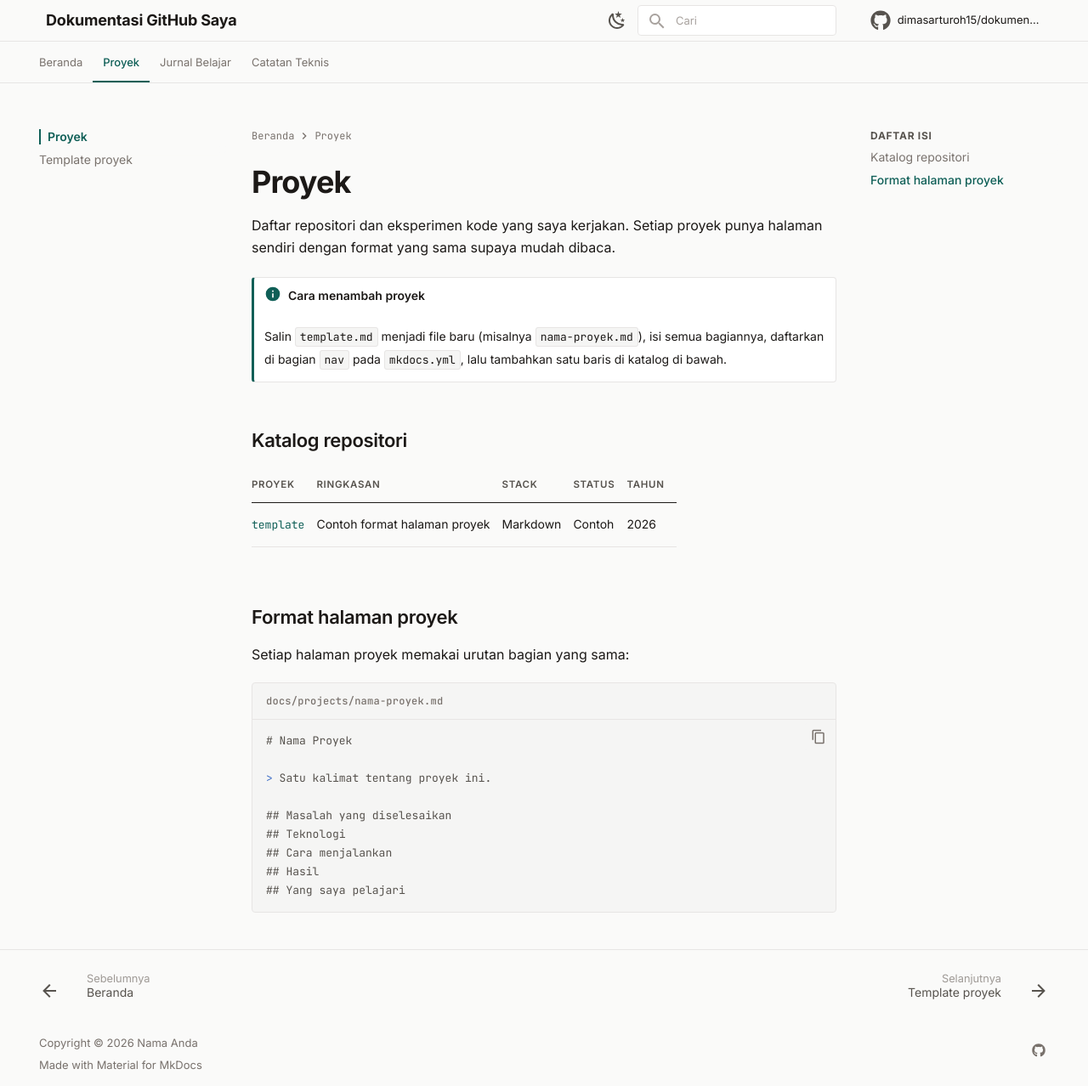
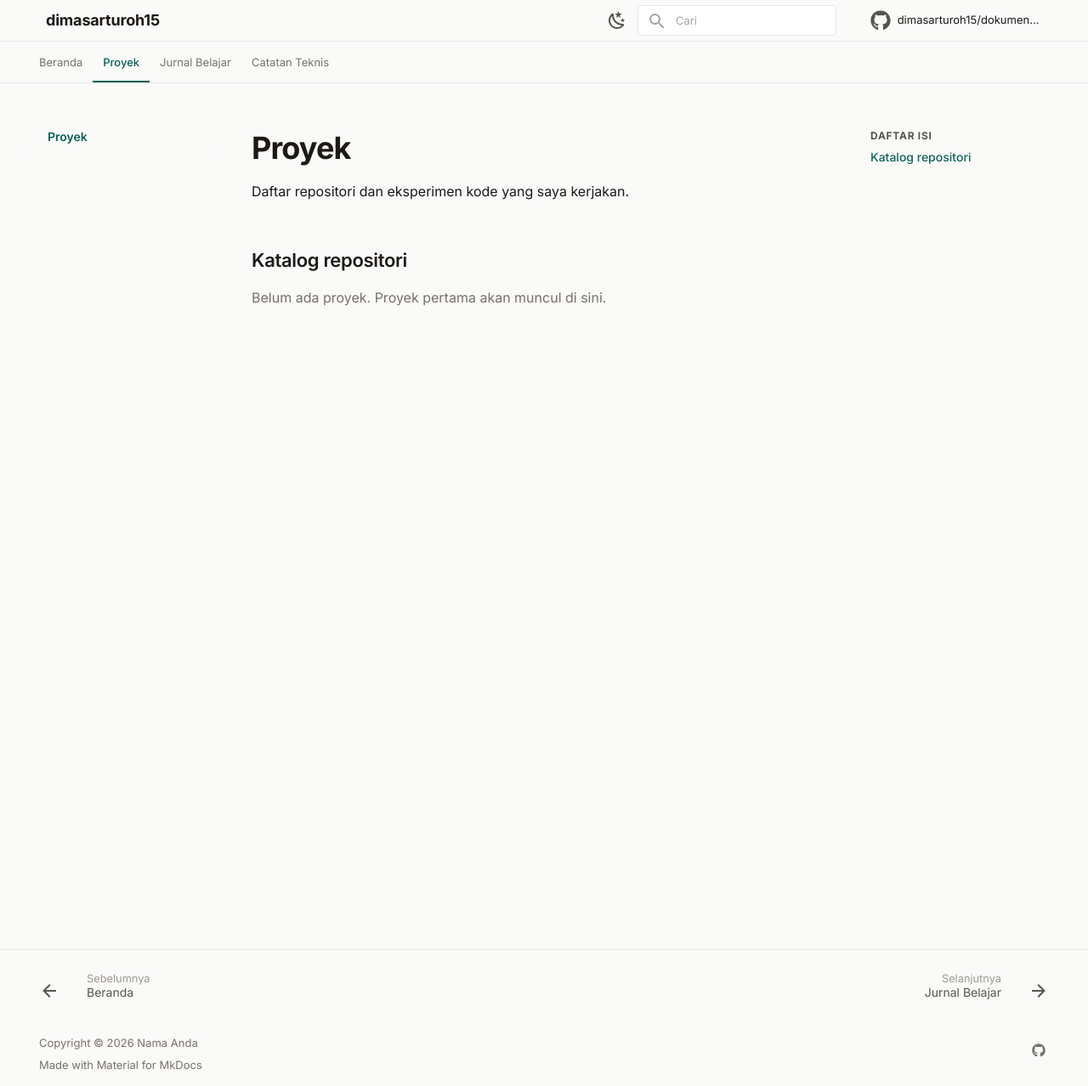
Before and after one commit to dimasarturoh15/dimasarturoh15.github.io, an MkDocs documentation site: the page built from docs/projects/index.md, in a window 1280 px wide and 1278 px high. Shown: the whole window at 85% size. Built offline with MkDocs 1.6.1 and Material for MkDocs 9.7.7, drawn with Linux system fonts in a browser that asks for light colours; comment, search, counter and statistics services are not loaded.

Commit message:
Add files via upload

````diff
--- a/docs/projects/index.md
+++ b/docs/projects/index.md
@@ -1,28 +1,7 @@
 # Proyek
 
-Daftar repositori dan eksperimen kode yang saya kerjakan. Setiap proyek punya halaman sendiri dengan format yang sama supaya mudah dibaca.
-
-!!! info "Cara menambah proyek"
-    Salin `template.md` menjadi file baru (misalnya `nama-proyek.md`), isi semua bagiannya, daftarkan di bagian `nav` pada `mkdocs.yml`, lalu tambahkan satu baris di katalog di bawah.
+Daftar repositori dan eksperimen kode yang saya kerjakan.
 
 ## Katalog repositori
 
-| Proyek | Ringkasan | Stack | Status | Tahun |
-|--------|-----------|-------|--------|-------|
-| [`template`](template.md) | Contoh format halaman proyek | Markdown | Contoh | 2026 |
-
-## Format halaman proyek
-
-Setiap halaman proyek memakai urutan bagian yang sama:
-
-```markdown title="docs/projects/nama-proyek.md"
-# Nama Proyek
-
-> Satu kalimat tentang proyek ini.
-
-## Masalah yang diselesaikan
-## Teknologi
-## Cara menjalankan
-## Hasil
-## Yang saya pelajari
-```
+<p class="muted">Belum ada proyek. Proyek pertama akan muncul di sini.</p>
--- a/mkdocs.yml
+++ b/mkdocs.yml
@@ -1,5 +1,5 @@
-site_name: Dokumentasi GitHub Saya
-site_description: Catatan perjalanan, proyek, dan hal-hal yang saya pelajari di GitHub.
+site_name: dimasarturoh15
+site_description: Proyek, jurnal belajar, dan catatan teknis saya.
 site_author: Nama Anda
 
 site_url: https://dimasarturoh15.github.io/dokumentasi-github/
@@ -57,9 +57,7 @@ extra:
 
 nav:
   - Beranda: index.md
-  - Proyek:
-      - projects/index.md
-      - Template proyek: projects/template.md
+  - Proyek: projects/index.md
   - Jurnal Belajar:
       - journal/index.md
       - "5 Nov 2026: Hari pertama": journal/2026-11-05.md
````
Also changed, not shown: README.md (+1 -1 lines), docs/index.md (+2 -2 lines), docs/journal/index.md (+0 -3 lines).
